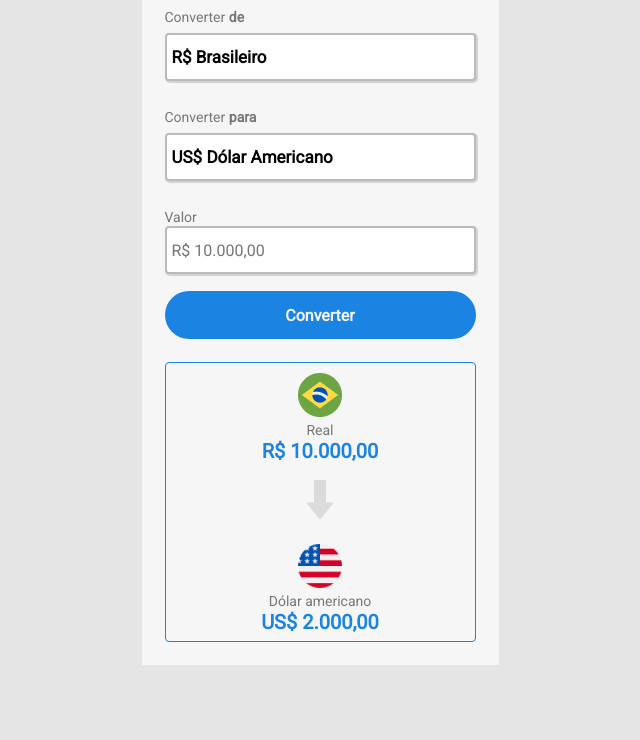
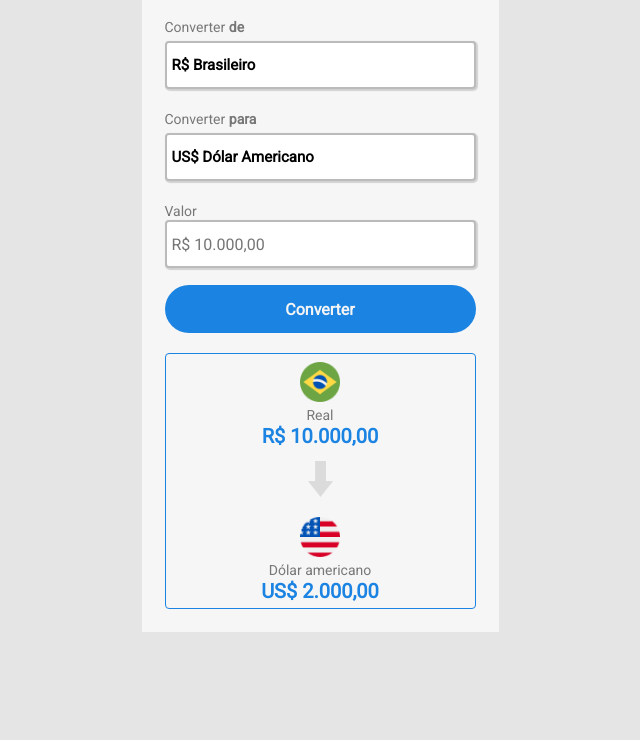
Before and after one commit to MateusMiranda20/Conversor-de-Moedas, a plain HTML site: page assets/index.html in a window 1280 px wide. Shown: the part 60-800 px from the top of the page, without its empty margins (320-960 px from the left). Drawn offline with Linux system fonts and the light colour scheme.

Commit message:
Modificando o CSS

```diff
--- a/assets/index.html
+++ b/assets/index.html
@@ -63,5 +63,5 @@
     </div>
 
 </body>
-
+<script src="scripts.js"></script>
 </html>
--- a/assets/style.css
+++ b/assets/style.css
@@ -12,6 +12,7 @@ body{
     width: 357px;
     background-color: #f6f6f6;
     margin: 0 auto;
+    margin-top: 10px;
 }
 
 header {
@@ -50,11 +51,11 @@ select {
     cursor: pointer;
     outline: none;
     padding-left: 5px;
-    margin-top: 7px;
-    margin-bottom: 26px;
+    margin-top: 5px;
+    margin-bottom: 20px;
     appearance: none;
-    font-size: 17px;
-    font-weight: 700;
+    font-size: 15px;
+    font-weight: 600;
 }
 
 input {
@@ -76,7 +77,7 @@ button {
     width: 100%;
     height: 48px;
     margin-top: 17px;
-    margin-bottom: 23px;
+    margin-bottom: 20px;
     border: none;
     font-size: 16px;
     font-weight: 700;
@@ -100,11 +101,11 @@ section {
 }
 
 .geral {
-    padding: 10px;
+    padding: 8px;
 }
 
 img {
-    width: 44px;
+    width: 40px;
 }
 
 p {
@@ -125,6 +126,6 @@ p {
 }
 
 .seta {
-    width: 28px;
-    margin: 10px;
+    width: 25px;
+    margin: 8px;
 }
```
Also changed, not shown: assets/scripts.js (added).
